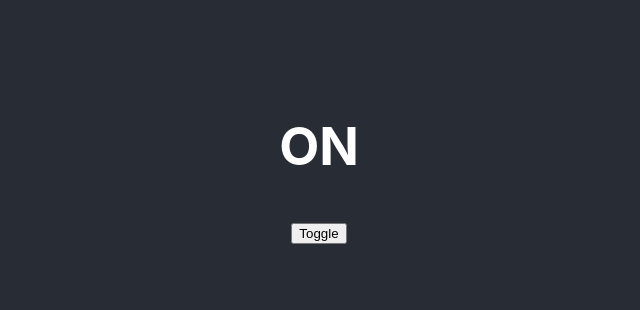
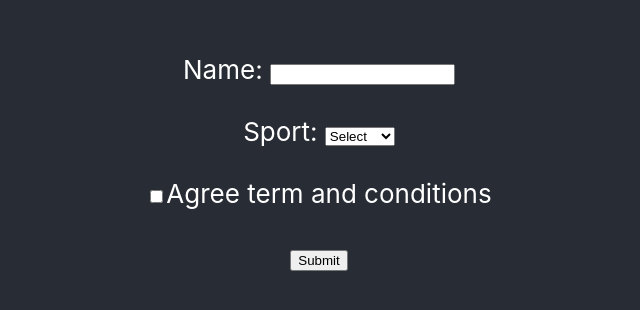
Before and after one commit to haseebulamin/React-Course-Project, a React (Create React App) app: page / in a window 1280 px wide. Shown: the part 238-548 px from the top of the page, without its empty margins (321-961 px from the left). Built offline with nearby package versions, Linux system fonts and the light colour scheme.

Commit message:
handle form

```diff
--- a/src/App.js
+++ b/src/App.js
@@ -1,10 +1,10 @@
 import './App.css';
-import ToggleButton from './Components/React-roadmap-Docs/ToggleButton';
+import HandleForm from './Components/React-roadmap-Docs/HandleForm';
 function App() {
   return (
     <div className="App">
       <header className="App-header">
-        <ToggleButton/>
+        <HandleForm/>
       </header>
     </div>
   );
--- /dev/null
+++ b/src/Components/React-roadmap-Docs/HandleForm.jsx
@@ -0,0 +1,31 @@
+import React,{useState} from 'react'
+
+export default function HandleForm() {
+   const [name, setName] = useState("");
+   const [sport, setSport] = useState("");
+   const [term, setTerm] = useState(true)
+   const getData = (e)=>{
+      e.preventDefault();
+      console.log(name,sport,term);
+   }
+   return (
+    <div>
+        <form onSubmit={getData}>
+        <span>Name: </span>
+        <input onChange={(e)=>setName(e.target.value)} type="text" />
+        <br /><br />
+        <span>Sport: </span>
+        <select onChange={(e)=>setSport(e.target.value)}>
+            <option >Select</option>
+            <option >Football</option>
+            <option >Hockey</option>
+        </select>
+        <br /><br />
+        <input onChange={(e)=>setTerm(e.target.checked)} type="checkbox" />
+         <span>Agree term and conditions</span>
+         <br /><br />
+         <button type='submit'>Submit</button>
+        </form>
+    </div>
+  )
+}
```
